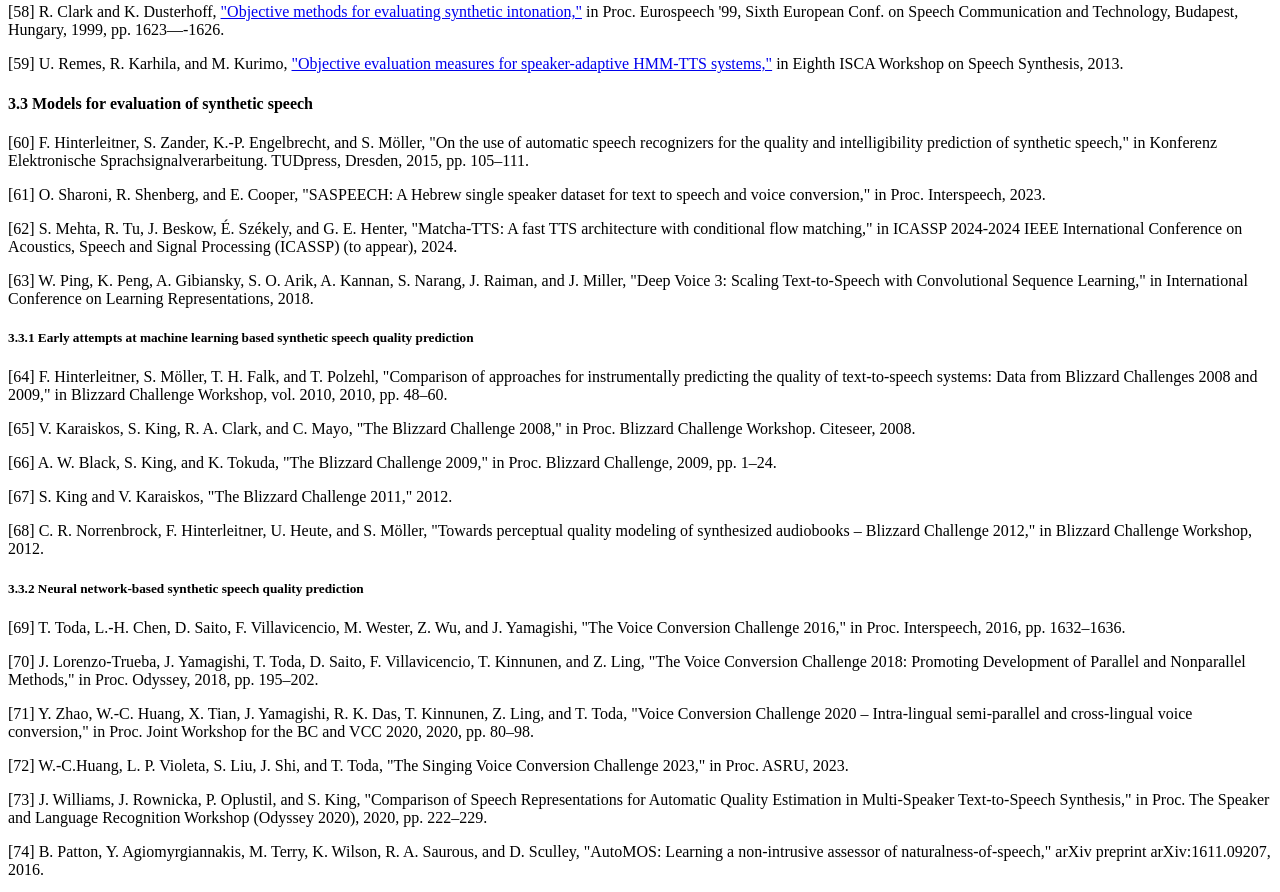
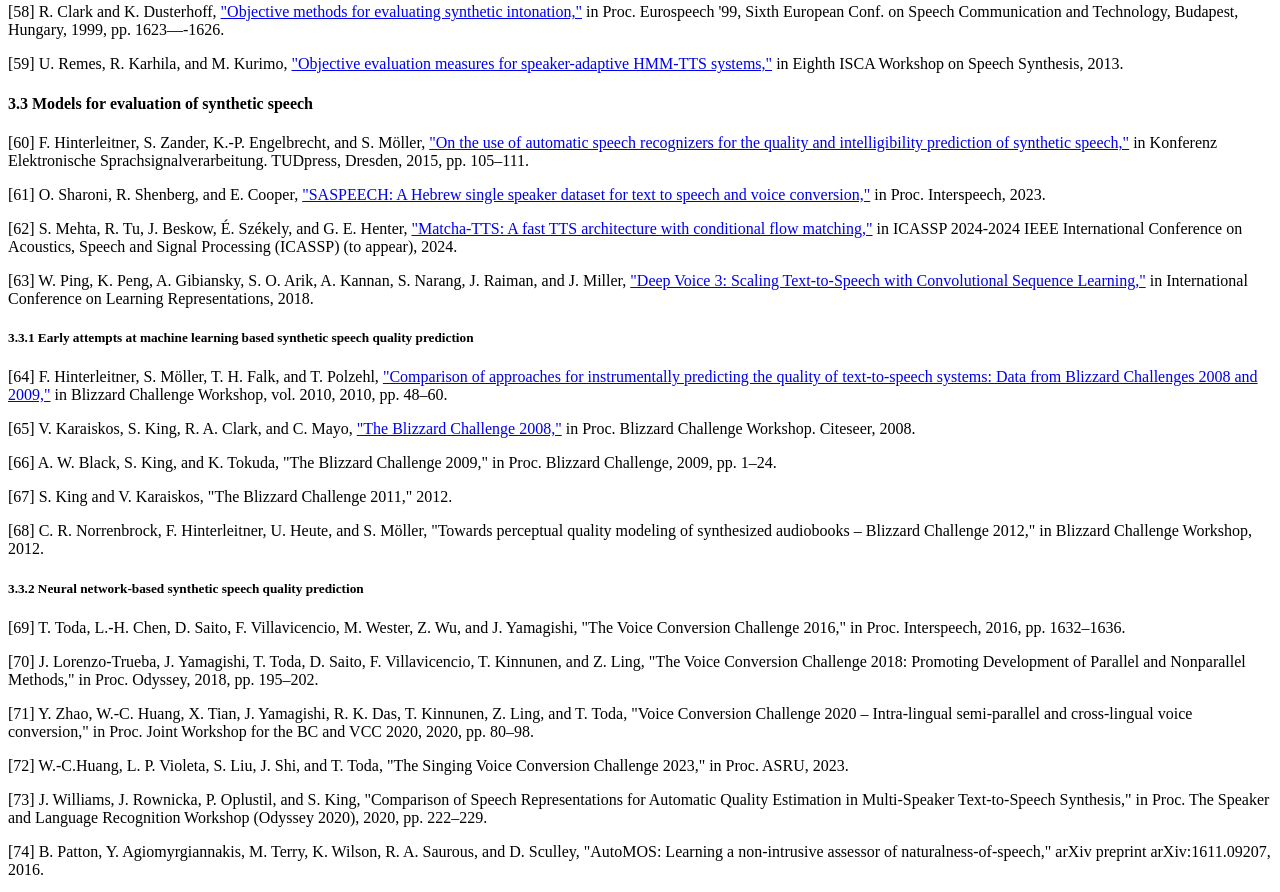
Before and after one commit to VoiceMOS-Challenge-2023/speech-synthesis-evaluation, a plain HTML site: page index.html in a window 1280 px wide. Shown: the part 3437-4329 px from the top of the page. Drawn offline with Linux system fonts and the light colour scheme.

Commit message:
Update index.html

```diff
--- a/index.html
+++ b/index.html
@@ -337,21 +337,21 @@ Language,</i> vol. 64, p. 101114, 2020. </p>
     <h4>3.3  Models for evaluation of synthetic speech</h4>
 
 <p>[60] F. Hinterleitner, S. Zander, K.-P. Engelbrecht, and S. Möller,
-  "On the use of automatic speech recognizers for the quality and intelligibility prediction of
-  synthetic speech," in Konferenz Elektronische Sprachsignalverarbeitung. TUDpress, Dresden, 2015, pp.
+  <a href="https://www.essv.de/paper.php?id=361">"On the use of automatic speech recognizers for the quality and intelligibility prediction of
+  synthetic speech,"</a> in Konferenz Elektronische Sprachsignalverarbeitung. TUDpress, Dresden, 2015, pp.
   105–111.</p>
 
 <p>[61] O. Sharoni, R. Shenberg, and E. Cooper,
-  "SASPEECH: A Hebrew single speaker dataset for text to speech and voice conversion,"
+  <a href="https://doi.org/10.21437/Interspeech.2023-430">"SASPEECH: A Hebrew single speaker dataset for text to speech and voice conversion,"</a>
   in Proc. Interspeech, 2023.</p>
 
 <p>[62] S. Mehta, R. Tu, J. Beskow, É. Székely, and G. E. Henter,
-  "Matcha-TTS: A fast TTS architecture with conditional flow matching,"
+  <a href="https://doi.org/10.1109/ICASSP48485.2024.10448291">"Matcha-TTS: A fast TTS architecture with conditional flow matching,"</a>
   in ICASSP 2024-2024 IEEE International Conference on Acoustics, Speech and Signal Processing
   (ICASSP) (to appear), 2024.</p>
 
 <p>[63]  W. Ping, K. Peng, A. Gibiansky, S. O. Arik, A. Kannan, S. Narang, J. Raiman, and J. Miller,
-  "Deep Voice 3: Scaling Text-to-Speech with Convolutional Sequence Learning,"
+  <a href="https://openreview.net/forum?id=HJtEm4p6Z">"Deep Voice 3: Scaling Text-to-Speech with Convolutional Sequence Learning,"</a>
   in International Conference on Learning Representations, 2018.
 </p>
 
@@ -359,12 +359,12 @@ Language,</i> vol. 64, p. 101114, 2020. </p>
       <h5>3.3.1  Early attempts at machine learning based synthetic speech quality prediction</h5>
 
 <p>[64] F. Hinterleitner, S. Möller, T. H. Falk, and T. Polzehl,
-  "Comparison of approaches for instrumentally predicting the quality of text-to-speech systems:
-  Data from Blizzard Challenges 2008 and 2009,"
+  <a href="http://www.festvox.org/blizzard/bc2010/DeutcheTelekom_Blizzard2010.pdf">"Comparison of approaches for instrumentally predicting the quality of text-to-speech systems:
+  Data from Blizzard Challenges 2008 and 2009,"</a>
   in Blizzard Challenge Workshop, vol. 2010, 2010, pp. 48–60.</p>
 
 <p>[65] V. Karaiskos, S. King, R. A. Clark, and C. Mayo,
-  "The Blizzard Challenge 2008,"
+  <a href="http://festvox.org/blizzard/bc2008/summary_Blizzard2008.pdf">"The Blizzard Challenge 2008,"</a>
   in Proc. Blizzard Challenge Workshop. Citeseer, 2008.</p>
 
 <p>[66] A. W. Black, S. King, and K. Tokuda, "The Blizzard Challenge 2009,"
```
